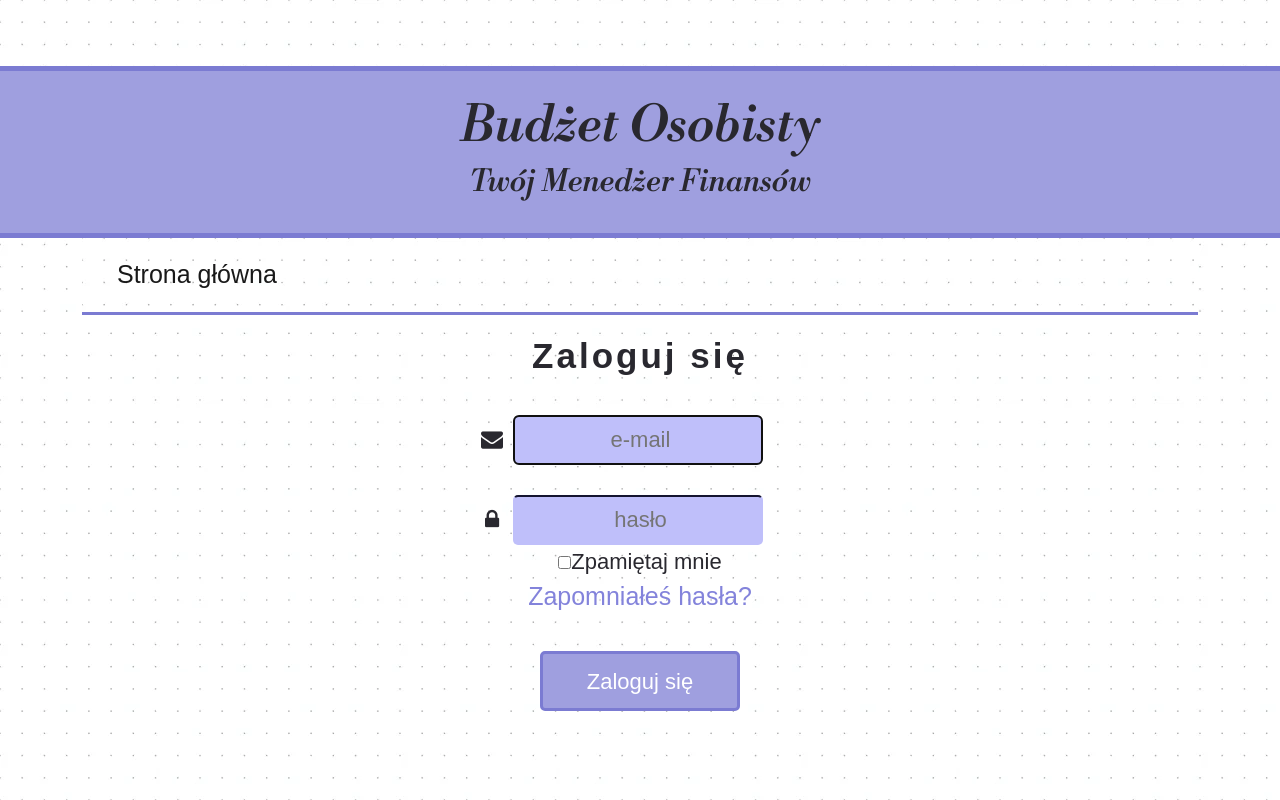
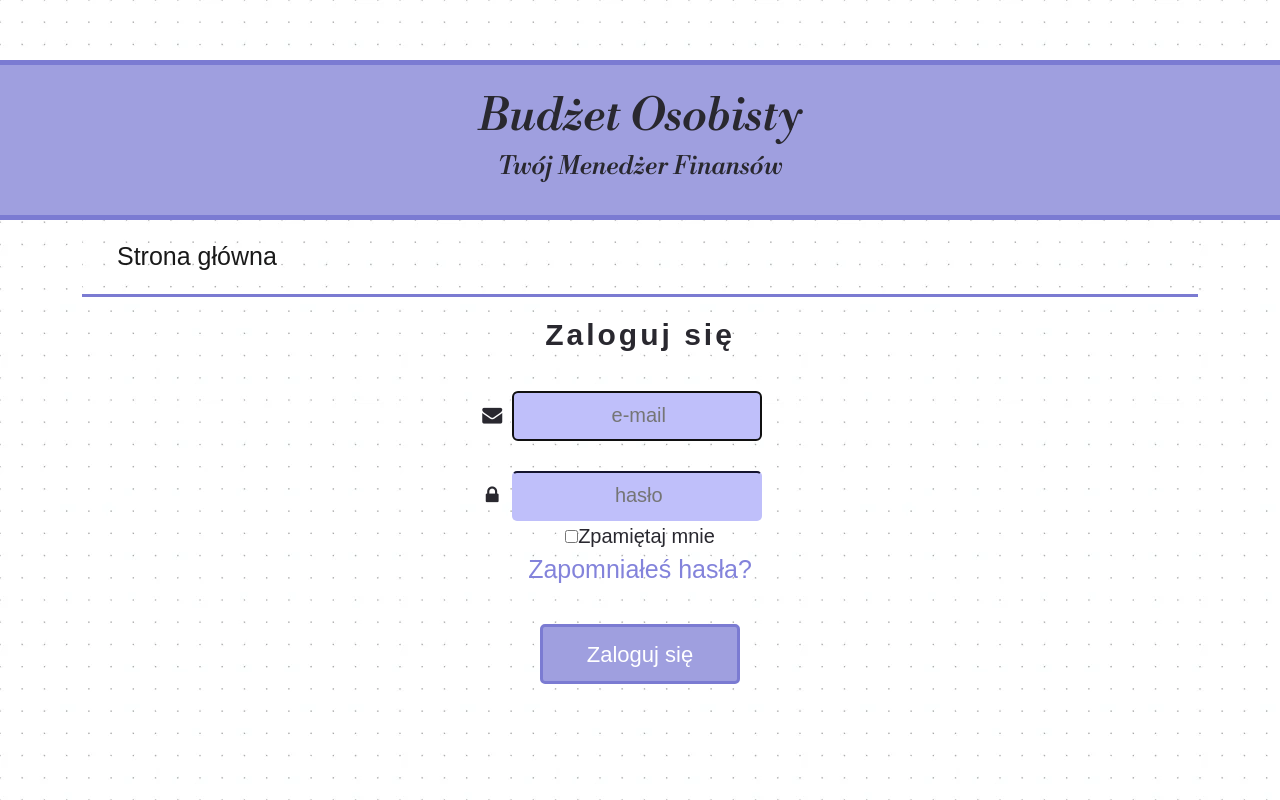
Before and after one commit to Sandra-chemist/Personal_Budget_MVC, a PHP site: page /posts/login in a window 1280 px wide. Run offline with PHP 8.4, Linux system fonts and the light colour scheme; some libraries are stand-ins or nearby versions; some web fonts are replaced.

Commit message:
changed font size

```diff
--- a/App/Controllers/Expense.php
+++ b/App/Controllers/Expense.php
@@ -15,7 +15,7 @@ class Expense extends Authenticated{
         $financialOperation = new FinancialOperation($_POST);
 
         if ($financialOperation->saveExpense()) {
-            Flash::addMessage('Wydatek został dodany poprawnie!');
+            Flash::addMessage('Wydatek został poprawnie dodany!');
             $this->redirect('/Menu/index');
         } else {
             View::renderTemplate('Expense/index.html', [
--- a/App/Controllers/Income.php
+++ b/App/Controllers/Income.php
@@ -15,7 +15,7 @@ class Income extends Authenticated{
         $financialOperation = new FinancialOperation($_POST);
 
         if ($financialOperation->saveIncome()) {
-            Flash::addMessage('Przychód został dodany poprawnie!');
+            Flash::addMessage('Przychód został poprawnie dodany!');
             $this->redirect('/Menu/index');
         } else {
             View::renderTemplate('Income/index.html', [
--- a/App/Controllers/Login.php
+++ b/App/Controllers/Login.php
@@ -44,7 +44,7 @@ class Login extends \Core\Controller{
    }
 
    public function showLogoutMessageAction(){
-      Flash::addMessage('Wylogowanie powiodło się.');
+      Flash::addMessage('Wylogowanie przebiegło poprawnie.');
 
       $this->redirect('/');
    }
--- a/App/Views/Password/reset.html
+++ b/App/Views/Password/reset.html
@@ -9,13 +9,13 @@
 
 {% block body %}
 
-<h3>Resetowanie hasła</h3>
+<h3>Wpisz nowe hasło</h3>
 
 {% if user.errors is not empty %}
     {% for error in user.errors %}
     <li class="error">{{ error }}</li>
     {% endfor %}
-
+{% endif %}
 <form method="post" id="formPassword" action="/password/reset-password">
 
     <input type="hidden" name="token" value="{{ token }}" />
--- a/App/Views/Password/reset_success.html
+++ b/App/Views/Password/reset_success.html
@@ -4,8 +4,8 @@
 
 {% block body %}
 
-    <h3>Hasło zostało pomyślnie zresetowane</h3>
+    <h3>Hasło zostało zmienione</h3>
 
-    <p>Teraz możesz się <a href="/login">zalogować</a></p>
+    <p>Teraz możesz <a href="/login">zalogować się</a></p>
 
 {% endblock %}
--- a/App/Views/ShowBalance/index.html
+++ b/App/Views/ShowBalance/index.html
@@ -56,7 +56,7 @@
 {% endblock %}
 
 {% block body %}
-    <h3>Przeglądaj bilans</h3>
+    <h3>Przeglądaj bilans przychodów i wydatków</h3>
 
     <div class="dropdown">
         <button class="btn btn-secondary dropdown-toggle" type="button" data-bs-toggle="dropdown" aria-expanded="false" required>
--- a/App/Views/Signup/success.html
+++ b/App/Views/Signup/success.html
@@ -8,6 +8,6 @@
 
     <p>Dziękuję za Twoją rejestrację.</p>
 
-    <p>Proszę, sprawdź swoją pocztę email, żeby aktywować konto.</p>
+    <p>Na Twojego maila wysłano link aktywacyjny!</p>
 
 {% endblock %}
--- a/public/css/styles.css
+++ b/public/css/styles.css
@@ -3,7 +3,7 @@ body{
     font-family: 'Darker Grotesque', sans-serif;
     text-align: center;
     color: #29282f;
-    font-size: 22px;
+    font-size: 20px;
     /* Background pattern from subtlepatterns.com */
         background-image: url('img/dot-grid.png');
 
@@ -13,13 +13,13 @@ h1, h2{
 
 }
 h1{
-    font-size: 50px;
+    font-size: 45px;
 }
 h2{
-    font-size: 30px;
+    font-size: 25px;
 }
 h3{
-    font-size: 35px;
+    font-size: 30px;
     font-weight: bold;
     letter-spacing: 3px;
 }
```
